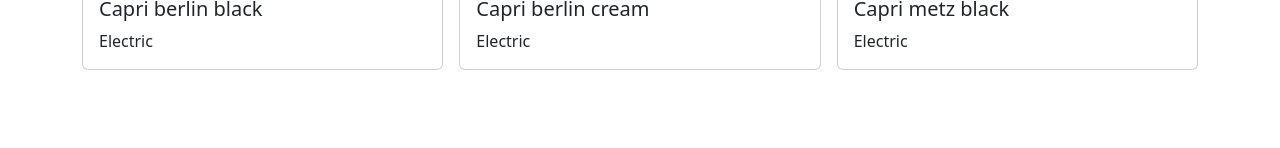
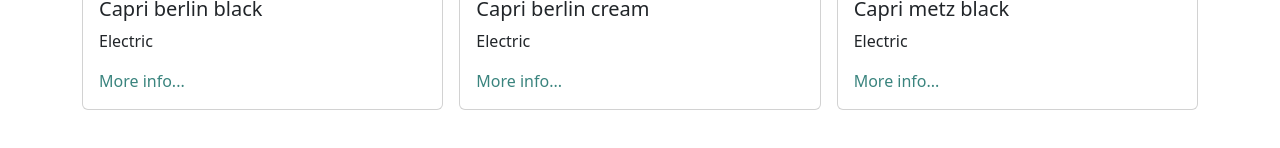
Before and after one commit to lauraportillo/my-rental-bike, a React (Create React App) app: page /#/electric in a window 1280 px wide. Shown: the part 358-506 px from the top of the page. Built offline with nearby package versions, Linux system fonts and the light colour scheme.

Commit message:
add bike detail component

```diff
--- a/src/bikes/components/BikeCard.jsx
+++ b/src/bikes/components/BikeCard.jsx
@@ -1,4 +1,5 @@
-// import { Link } from 'react-router-dom';
+import { Link } from 'react-router-dom';
+import './bikeCard.scss';
 
 export const BikeCard = ({ id, type, bike_name }) => {
   const bikeImageUrl = `./assets/bikes/${id}.jpg`;
@@ -12,7 +13,9 @@ export const BikeCard = ({ id, type, bike_name }) => {
           <h5 className="card-title">{bike_name}</h5>
           <p className="card-text">{type}</p>
 
-          {/* <Link to={`/hero/${id}`}>More...</Link> */}
+          <Link to={`/bike/${id}`} className="bikeCard_about">
+            More info...
+          </Link>
         </div>
       </div>
     </div>
--- /dev/null
+++ b/src/bikes/components/bikeCard.scss
@@ -0,0 +1,8 @@
+.bikeCard_about{
+    color: #3a847e;
+    text-decoration: none;
+}
+
+.bikeCard_about:hover{
+    color: #9fd5d1;
+}
--- a/src/bikes/data/bikes.js
+++ b/src/bikes/data/bikes.js
@@ -2,48 +2,57 @@ export const bikes = [
     {
         'id': 'electric-capri-berlin-black',
         'type': 'Electric',
-        'bike_name': 'Capri berlin black'
+        'bike_name': 'Capri berlin black',
+        'description': 'Lorem ipsum, dolor sit amet consectetur adipisicing elit. Magnam incidunt veritatis doloribus similique, ab illo quia nisi eos! Quam repellendus incidunt hic repudiandae libero, earum sunt odit assumenda dolor fuga?'
     },
     {
         'id': 'electric-capri-berlin-cream',
         'type': 'Electric',
-        'bike_name': 'Capri berlin cream'
+        'bike_name': 'Capri berlin cream',
+        'description': 'Lorem ipsum, dolor sit amet consectetur adipisicing elit. Magnam incidunt veritatis doloribus similique, ab illo quia nisi eos! Quam repellendus incidunt hic repudiandae libero, earum sunt odit assumenda dolor fuga?'
     },
     {
         'id': 'electric-capri-metz-black',
         'type': 'Electric',
-        'bike_name': 'Capri metz black'
+        'bike_name': 'Capri metz black',
+        'description': 'Lorem ipsum, dolor sit amet consectetur adipisicing elit. Magnam incidunt veritatis doloribus similique, ab illo quia nisi eos! Quam repellendus incidunt hic repudiandae libero, earum sunt odit assumenda dolor fuga?'
     },
     {
         'id': 'road-troy-black',
         'type': 'Road',
-        'bike_name': 'Troy black'
+        'bike_name': 'Troy black',
+        'description': 'Lorem ipsum, dolor sit amet consectetur adipisicing elit. Magnam incidunt veritatis doloribus similique, ab illo quia nisi eos! Quam repellendus incidunt hic repudiandae libero, earum sunt odit assumenda dolor fuga?'
     },
     {
         'id': 'road-troy-highland-gray',
         'type': 'Road',
-        'bike_name': 'Troy highland gray'
+        'bike_name': 'Troy highland gray',
+        'description': 'Lorem ipsum, dolor sit amet consectetur adipisicing elit. Magnam incidunt veritatis doloribus similique, ab illo quia nisi eos! Quam repellendus incidunt hic repudiandae libero, earum sunt odit assumenda dolor fuga?'
     },
     {
         'id': 'road-troy-windsor-blue',
         'type': 'Road',
-        'bike_name': 'Troy windsor blue'
+        'bike_name': 'Troy windsor blue',
+        'description': 'Lorem ipsum, dolor sit amet consectetur adipisicing elit. Magnam incidunt veritatis doloribus similique, ab illo quia nisi eos! Quam repellendus incidunt hic repudiandae libero, earum sunt odit assumenda dolor fuga?'
     },
 
     {
         'id': 'city-capri-carolina-pink',
         'type': 'City',
-        'bike_name': 'Capri carolina pink'
+        'bike_name': 'Capri carolina pink',
+        'description': 'Lorem ipsum, dolor sit amet consectetur adipisicing elit. Magnam incidunt veritatis doloribus similique, ab illo quia nisi eos! Quam repellendus incidunt hic repudiandae libero, earum sunt odit assumenda dolor fuga?'
     },
     {
         'id': 'city-capri-gracia-cream',
         'type': 'City',
-        'bike_name': 'Capri gracia cream'
+        'bike_name': 'Capri gracia cream',
+        'description': 'Lorem ipsum, dolor sit amet consectetur adipisicing elit. Magnam incidunt veritatis doloribus similique, ab illo quia nisi eos! Quam repellendus incidunt hic repudiandae libero, earum sunt odit assumenda dolor fuga?'
     },
     {
         'id': 'city-capri-aquamarina',
         'type': 'City',
-        'bike_name': 'Capri aquamarina'
+        'bike_name': 'Capri aquamarina',
+        'description': 'Lorem ipsum, dolor sit amet consectetur adipisicing elit. Magnam incidunt veritatis doloribus similique, ab illo quia nisi eos! Quam repellendus incidunt hic repudiandae libero, earum sunt odit assumenda dolor fuga?'
     },
 
 
--- /dev/null
+++ b/src/bikes/pages/BikeDetailPage.jsx
@@ -0,0 +1,5 @@
+import React from 'react';
+
+export const BikeDetailPage = () => {
+  return <div>BikeDetailPage</div>;
+};
--- a/src/bikes/pages/index.js
+++ b/src/bikes/pages/index.js
@@ -1,4 +1,5 @@
 
+export * from './BikeDetailPage';
 export * from './CityPage';
 export * from './ElectricPage';
 export * from './SearchPage';
--- a/src/bikes/routes/BikesRoutes.jsx
+++ b/src/bikes/routes/BikesRoutes.jsx
@@ -1,6 +1,6 @@
 import { Navigate, Route, Routes } from 'react-router-dom';
 import { Navbar } from '../../ui';
-import { CityPage, ElectricPage, SearchPage, RoadPage } from '../pages';
+import { CityPage, ElectricPage, SearchPage, RoadPage, BikeDetailPage } from '../pages';
 
 export const BikesRoutes = () => {
   return (
@@ -14,7 +14,7 @@ export const BikesRoutes = () => {
           <Route path="city" element={<CityPage />} />
 
           <Route path="search" element={<SearchPage />} />
-          {/* <Route path="bike/:id" element={<BikePage />} /> */}
+          <Route path="bike/:id" element={<BikeDetailPage />} />
 
           <Route path="/" element={<Navigate to="/electric" />} />
         </Routes>
```
